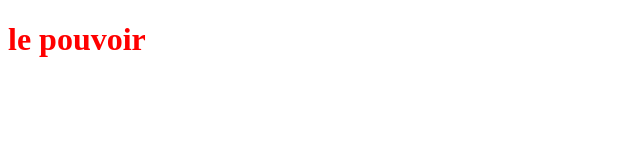
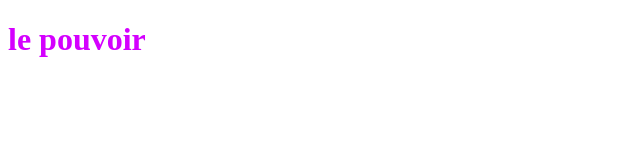
Before and after one commit to GraceDivi/gracefirstProject, a plain HTML site: page index.html in a window 1280 px wide. Shown: the whole page, without its empty margins (0-640 px from the left). Drawn offline with Linux system fonts and the light colour scheme.

Commit message:
Modification de la couleur

```diff
--- a/style.css
+++ b/style.css
@@ -1,3 +1,3 @@
 h1 {
-    color: red;
+    color: rgb(212, 0, 255);
  }
```
